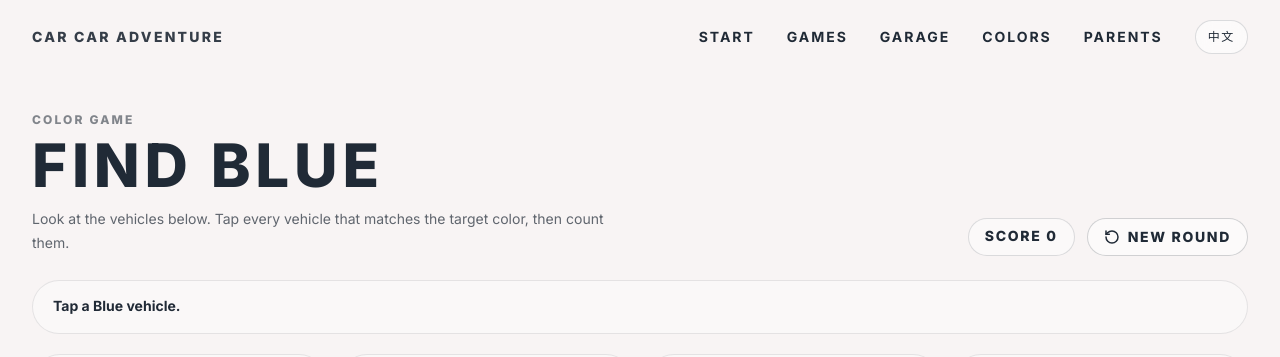
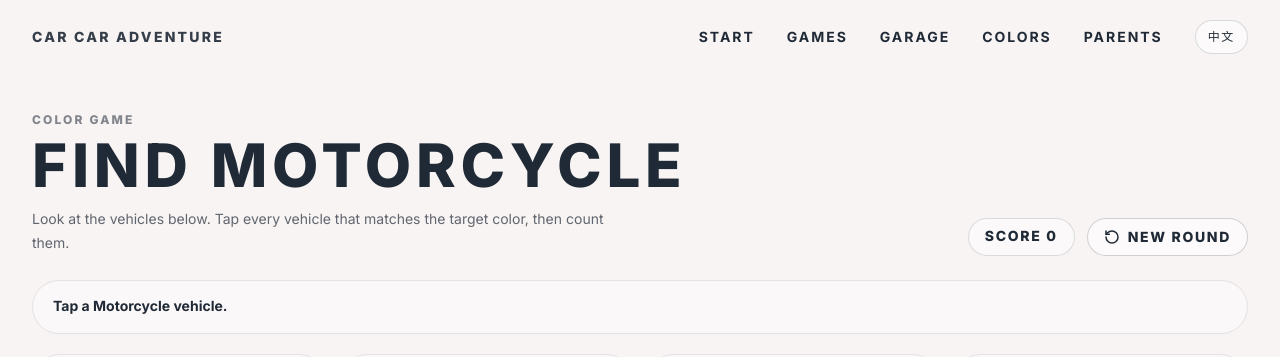
Before and after one commit to kun8964/car-word-fun, a React (Vite) app: page / in a window 1280 px wide. Both pictures are taken after a click on the button "START GAME". Shown: the top 357 px of the page. Built offline with nearby package versions, Linux system fonts and the light colour scheme.

Commit message:
feat: category questions added to random question pool (40% chance)

```diff
--- a/src/CarAdventureHero.tsx
+++ b/src/CarAdventureHero.tsx
@@ -28,8 +28,12 @@ type HeroSlide = {
   cta: string;
 };
 
+type QuestionType = 'color' | 'category';
+
 type Round = {
-  targetColor: VehicleColor;
+  questionType: QuestionType;
+  targetColor?: VehicleColor;
+  targetCategory?: VehicleCategory;
   targetCount: number;
   options: Vehicle[];
   selectedIds: string[];
@@ -622,12 +626,40 @@ export function CarAdventureHero() {
   }, [navigateHero, view]);
 
   const createRound = useCallback(
-    (preferredColor?: VehicleColor) => {
+    () => {
+      // Randomly pick question type
       const availableColors = GAME_COLORS.filter((color) => (colorCounts.get(color) || 0) > 0);
-      const targetColor =
-        preferredColor && availableColors.includes(preferredColor)
-          ? preferredColor
-          : availableColors[Math.floor(Math.random() * availableColors.length)] || 'red';
+      const categoriesWithCounts = CATEGORY_OPTIONS.filter((cat) => {
+        const count = markedVehicles.filter((v) => categoryForVehicle(v) === cat).length;
+        return count > 0;
+      });
+      const canDoColor = availableColors.length > 0;
+      const canDoCategory = categoriesWithCounts.length > 0;
+      const useCategory = canDoCategory && (!canDoColor || Math.random() < 0.4);
+
+      if (useCategory) {
+        // Category question: find vehicles of a specific category
+        const targetCategory = categoriesWithCounts[Math.floor(Math.random() * categoriesWithCounts.length)];
+        const targetPool = markedVehicles.filter((vehicle) => categoryForVehicle(vehicle) === targetCategory);
+        const distractorPool = markedVehicles.filter((vehicle) => categoryForVehicle(vehicle) !== targetCategory);
+        const maxTargetCount = Math.min(targetPool.length, 5);
+        const targetCount = Math.floor(Math.random() * maxTargetCount) + 1;
+        const targetVehicles = sample(targetPool, targetCount);
+        const distractors = sample(distractorPool, Math.max(0, 8 - targetVehicles.length));
+        const options = shuffle([...targetVehicles, ...distractors]).slice(0, 8);
+
+        setRound({
+          questionType: 'category',
+          targetCategory,
+          targetCount: targetVehicles.length,
+          options,
+          selectedIds: [],
+          lastSelectedId: null,
+          result: 'idle',
+        });
+      } else {
+        // Color question (existing logic)
+        const targetColor = availableColors[Math.floor(Math.random() * availableColors.length)] || 'red';
         const targetPool = markedVehicles.filter((vehicle) => colorForVehicle(vehicle) === targetColor);
         const distractorPool = markedVehicles.filter(
           (vehicle) => colorForVehicle(vehicle) !== targetColor,
@@ -639,6 +671,7 @@ export function CarAdventureHero() {
         const options = shuffle([...targetVehicles, ...distractors]).slice(0, 8);
 
         setRound({
+          questionType: 'color',
           targetColor,
           targetCount: targetVehicles.length,
           options,
@@ -646,8 +679,9 @@ export function CarAdventureHero() {
           lastSelectedId: null,
           result: 'idle',
         });
+      }
     },
-    [colorCounts, colorForVehicle, markedVehicles],
+    [categoryForVehicle, colorCounts, colorForVehicle, markedVehicles],
   );
 
   const openView = useCallback(
@@ -656,7 +690,7 @@ export function CarAdventureHero() {
       setIsMenuOpen(false);
       setView(nextView);
       if (nextView === 'play') {
-        createRound(nextView === 'play' ? undefined : 'red');
+        createRound();
       }
     },
     [createRound, pauseAutoRotation],
@@ -666,7 +700,9 @@ export function CarAdventureHero() {
     (vehicle: Vehicle) => {
       if (!round || round.result === 'correct') return;
 
-      const isCorrect = colorForVehicle(vehicle) === round.targetColor;
+      const isCorrect = round.questionType === 'category'
+        ? categoryForVehicle(vehicle) === round.targetCategory
+        : colorForVehicle(vehicle) === round.targetColor;
       if (isCorrect && round.selectedIds.includes(vehicle.id)) {
         return;
       }
@@ -756,24 +792,33 @@ export function CarAdventureHero() {
     return VEHICLES.filter((vehicle) => categoryForVehicle(vehicle) === parentFilter);
   }, [colorForVehicle, categoryForVehicle, parentFilter]);
 
-  const formatFindPrompt = (color?: VehicleColor) => {
-    if (!color) return `${t.play.find} ${t.play.fallbackColor}`;
-    return language === 'zh'
-      ? `${t.play.find}${colorLabel(color)}`
-      : `${t.play.find} ${colorLabel(color)}`;
+  const formatRoundLabel = (roundData: Round) => {
+    if (roundData.questionType === 'category' && roundData.targetCategory) {
+      const catLabel = CATEGORY_LABELS[language][roundData.targetCategory];
+      return language === 'zh' ? `${catLabel}` : catLabel;
+    }
+    return roundData.targetColor ? colorLabel(roundData.targetColor) : t.play.fallbackColor;
   };
 
-  const formatIdlePrompt = (color: VehicleColor) =>
-    language === 'zh'
-      ? `${t.play.idlePrefix}${colorLabel(color)}${t.play.idleSuffix}`
-      : `${t.play.idlePrefix} ${colorLabel(color)} ${t.play.idleSuffix}`;
+  const formatFindPrompt = (roundData: Round | null) => {
+    if (!roundData) return `${t.play.find} ${t.play.fallbackColor}`;
+    const label = formatRoundLabel(roundData);
+    return language === 'zh' ? `${t.play.find}${label}` : `${t.play.find} ${label}`;
+  };
 
-  const formatCorrectPrompt = (roundData: Round) =>
-    language === 'zh'
-      ? `${t.play.correctPrefix}${roundData.targetCount}辆${colorLabel(roundData.targetColor)}车。`
-      : `${t.play.correctPrefix} ${roundData.targetCount} ${colorLabel(
-          roundData.targetColor,
-        ).toLowerCase()} ${t.play.correctSuffix}`;
+  const formatIdlePrompt = (roundData: Round) => {
+    const label = formatRoundLabel(roundData);
+    return language === 'zh'
+      ? `${t.play.idlePrefix}${label}${t.play.idleSuffix}`
+      : `${t.play.idlePrefix} ${label} ${t.play.idleSuffix}`;
+  };
+
+  const formatCorrectPrompt = (roundData: Round) => {
+    const label = formatRoundLabel(roundData);
+    return language === 'zh'
+      ? `${t.play.correctPrefix}${roundData.targetCount}辆${label}车。`
+      : `${t.play.correctPrefix} ${roundData.targetCount} ${label.toLowerCase()} ${t.play.correctSuffix}`;
+  };
 
   const formatProgressPrompt = (roundData: Round) =>
     language === 'zh'
@@ -1033,7 +1078,7 @@ export function CarAdventureHero() {
                 {t.play.kicker}
               </p>
               <h1 className="text-4xl font-extrabold uppercase tracking-[0.08em] sm:text-6xl">
-                {formatFindPrompt(round?.targetColor)}
+                {formatFindPrompt(round)}
               </h1>
               <p className="mt-3 max-w-[580px] text-sm leading-6 opacity-70">
                 {t.play.instruction}
@@ -1104,7 +1149,7 @@ export function CarAdventureHero() {
 	                ) : round.result === 'wrong' ? (
 	                  t.play.wrong
 	                ) : (
-                  formatIdlePrompt(round.targetColor)
+                  formatIdlePrompt(round)
                 )}
               </div>
 
```
Lines whose indentation alone changed are shown as unchanged.
